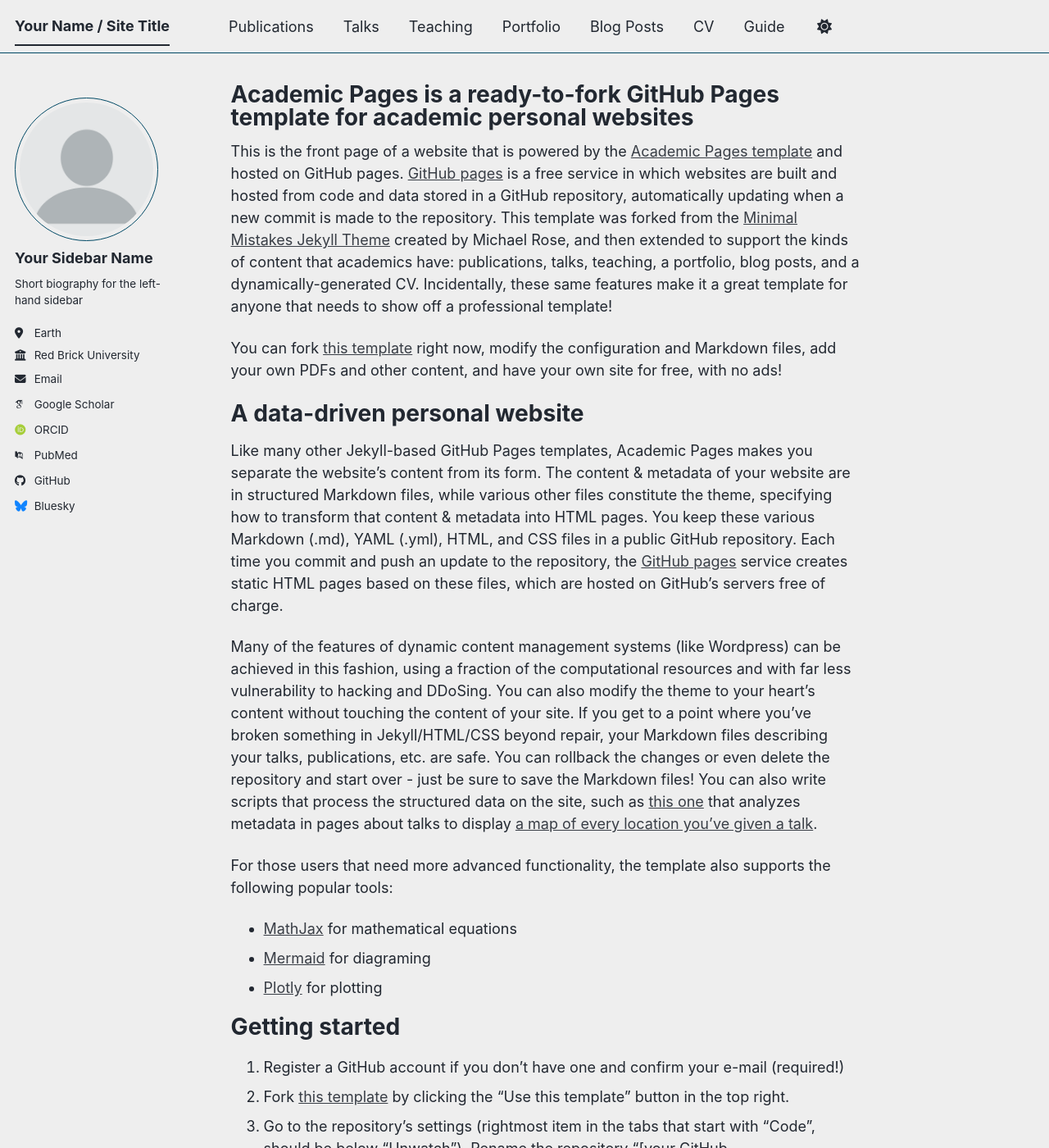
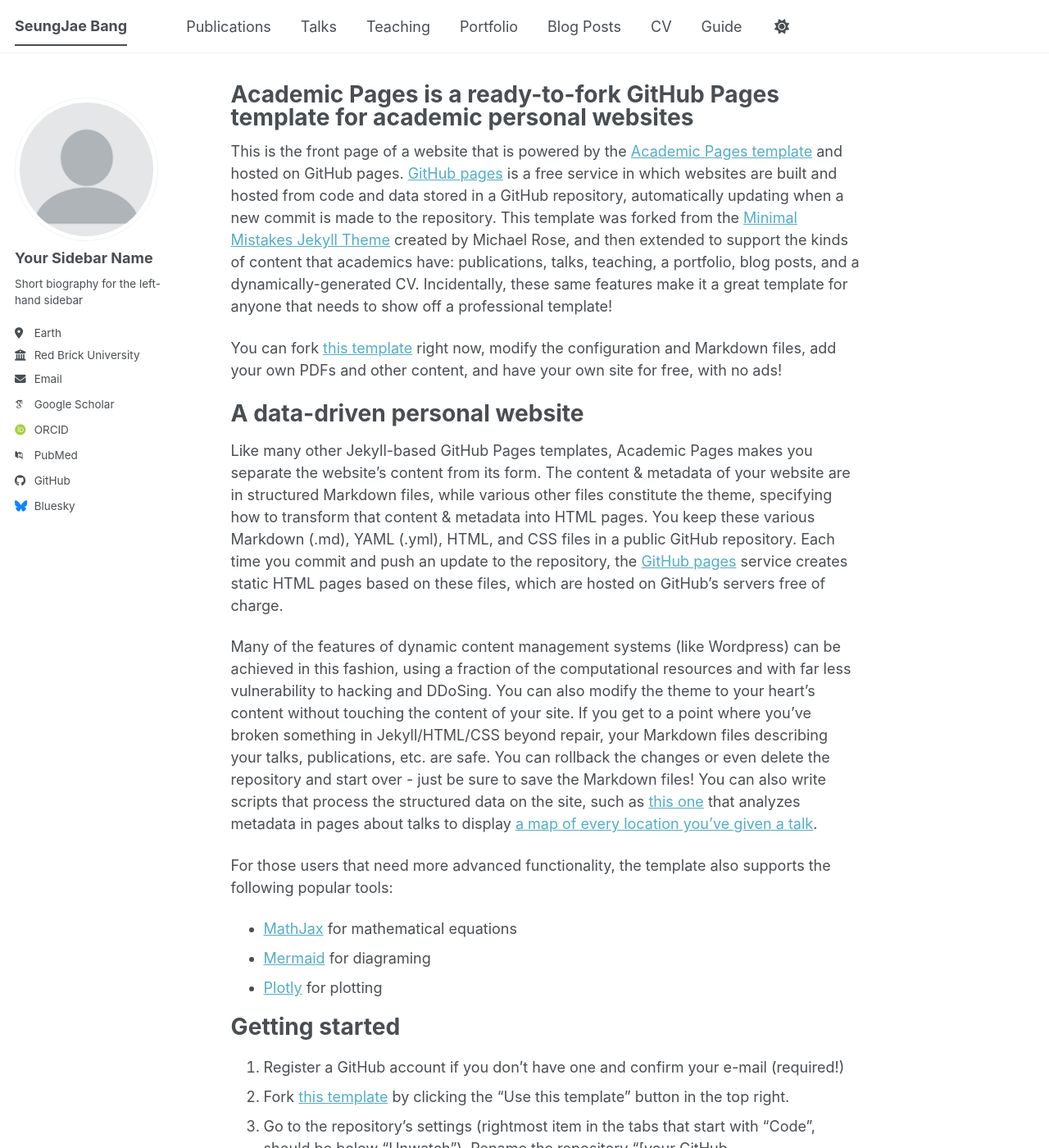
Before and after one commit to jae-s-bang/jae-s-bang.github.io, a Jekyll site: the page built from _pages/about.md, in a window 1280 px wide and 1400 px high. Shown: the whole window at 82% size. Built offline with Jekyll 4.4.1, drawn with Linux system fonts in a browser that asks for light colours; some web fonts are replaced; a script bundle is joined from its source files by our own code; library files that are not in the unit come from our copies; some of the changed text lies outside the part shown.

Commit message:
Update site theme and personal information

```diff
--- a/_config.yml
+++ b/_config.yml
@@ -8,10 +8,10 @@
 
 # Basic Site Settings
 locale                   : "en-US"
-site_theme               : "air" # The available themes options are "default", "air", "sunrise", "mint", "dirt" and "contrast"
-title                    : "Your Name / Site Title"
+site_theme               : "default" # The available themes options are "default", "air", "sunrise", "mint", "dirt" and "contrast"
+title                    : "SeungJae Bang"
 title_separator          : "-"
-name                     : &name "Your Name"
+name                     : &name "SeungJae Bang"
 description              : &description "Your Name's academic portfolio"   # Update this with a general description of your site, this is the default if not overridden by a page
 url                      : https://academicpages.github.io # The base hostname & protocol for your site e.g. "https://[your GitHub username].github.io",
                                                            # or if you already have some other page hosted on Github then use "https://[your GitHub username].github.io/[Your Repo Name]"
```
